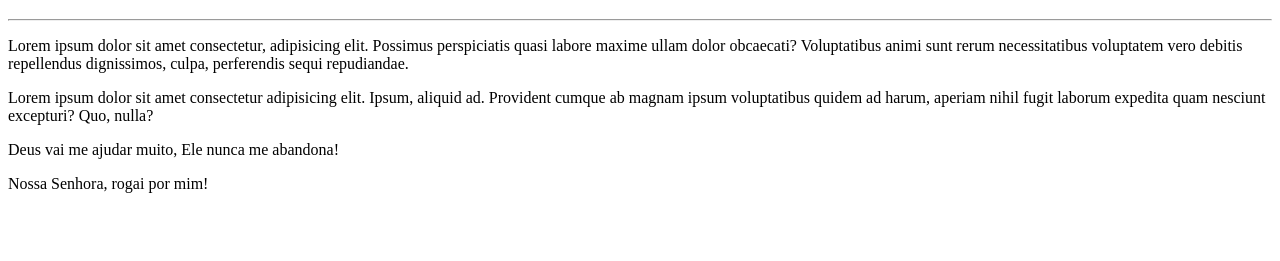
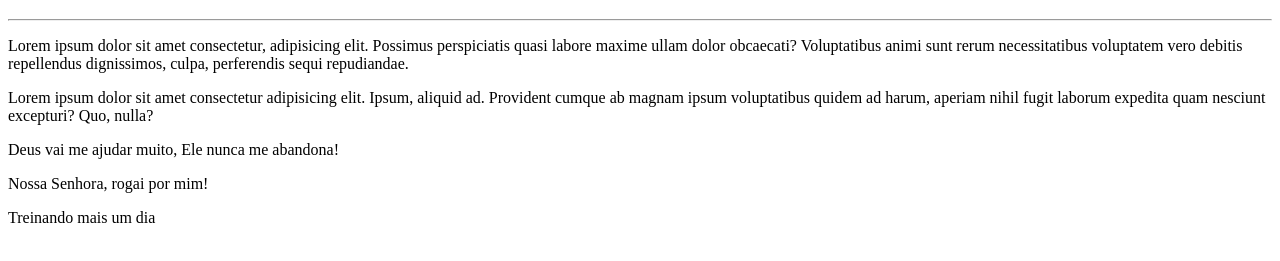
Before and after one commit to welliny/Ola-Mundo, a plain HTML site: page site-exemplo/index.html in a window 1280 px wide. Shown: the part 61-322 px from the top of the page. Drawn offline with Linux system fonts and the light colour scheme.

Commit message:
Atualização dos estudos

```diff
--- a/site-exemplo/index.html
+++ b/site-exemplo/index.html
@@ -13,5 +13,6 @@
     <p>Lorem ipsum dolor sit amet consectetur adipisicing elit. Ipsum, aliquid ad. Provident cumque ab magnam ipsum voluptatibus quidem ad harum, aperiam nihil fugit laborum expedita quam nesciunt excepturi? Quo, nulla?</p>
     <p>Deus vai me ajudar muito, Ele nunca me abandona!</p>
     <p>Nossa Senhora, rogai por mim!</p>
+    <p>Treinando mais um dia</p>
 </body>
 </html>
```
